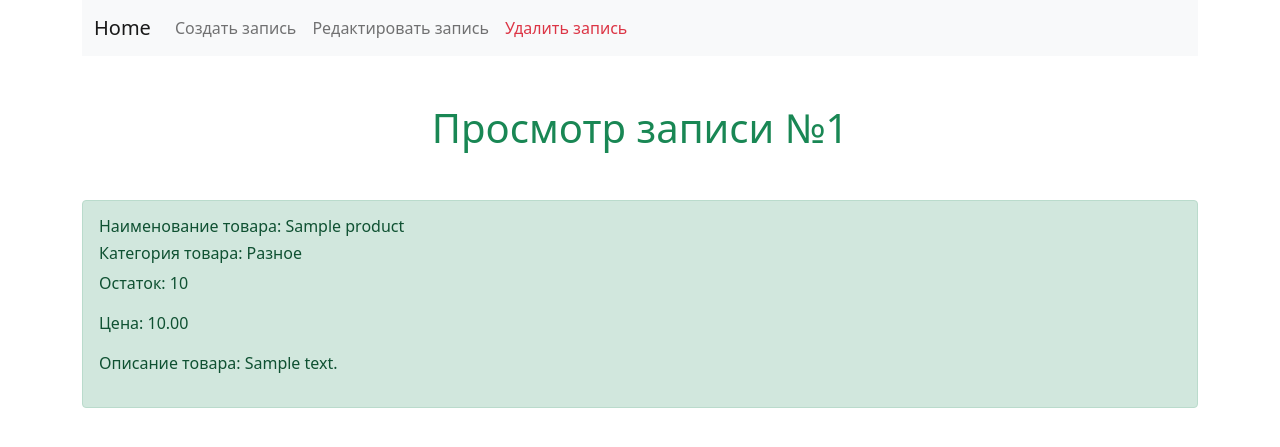
After one commit to romanov-kubanych/lab01, a Django app: page /product/1/ in a window 1280 px wide. The commit adds this page. Shown: the top 447 px of the page. Run offline with Django 4.2, Linux system fonts and the light colour scheme; tables that the repository leaves empty hold one stand-in row (values such as "Sample post").

Commit message:
Добавлена страница детального просмотра

```diff
--- a/webapp/templates/index_view.html
+++ b/webapp/templates/index_view.html
@@ -17,7 +17,7 @@ Products
                             <h5 class="card-title">{{ product.title }}</h5>
                             <h6 class="card-subtitle mb-2 text-muted">Категория: {{ product.get_category_display }}</h6>
                             <p class="card-text">Цена: {{ product.price }}</p>
-                            <a href="#" class="card-link">Подробнее...</a>
+                            <a href="{% url 'product_view' product.pk %}" class="card-link">Подробнее...</a>
                         </div>
                     </div>
                 </div>
--- /dev/null
+++ b/webapp/templates/product_view.html
@@ -0,0 +1,34 @@
+{% extends 'base.html' %}
+
+{% block title %}
+Product {{ product.pk }}
+{% endblock %}
+
+{% block nav %}
+    <li class="nav-item">
+        <a class="nav-link" href='#'>Создать запись</a>
+    </li>
+    <li class="nav-item">
+        <a class="nav-link" href='#'>Редактировать запись</a>
+    </li>
+    <li class="nav-item">
+        <a class="nav-link text-danger" href="#">Удалить запись</a>
+    </li>
+{% endblock %}
+
+{% block content %}
+        <div class="text-center my-5">
+            <h1 class="text-success"> Просмотр записи №{{ product.id }}</h1>
+        </div>
+        <div class="alert alert-success" role="alert">
+            <h6>Наименование товара: {{ product.title }}</h6>
+            <h6>Категория товара: {{ product.get_category_display }}</h6>
+            <p>Остаток: {{ product.balance }}</p>
+            <p>Цена: {{ product.price }}</p>
+            {% if product.description%}
+                <p>Описание товара: {{ product.description }}</p>
+            {% else %}
+                <p>Описание товара: НЕТ</p>
+            {% endif %}
+        </div>
+{% endblock %}
--- a/webapp/urls.py
+++ b/webapp/urls.py
@@ -1,7 +1,8 @@
 from django.urls import path
 
-from webapp.views import index_view
+from webapp.views import index_view, product_view
 
 urlpatterns = [
-    path('', index_view, name="index_view")
+    path('', index_view, name="index_view"),
+    path('product/<int:pk>/', product_view, name='product_view')
 ]
--- a/webapp/views.py
+++ b/webapp/views.py
@@ -1,4 +1,4 @@
-from django.shortcuts import render
+from django.shortcuts import render, redirect, get_object_or_404
 
 from webapp.models import Product
 
@@ -6,3 +6,9 @@ from webapp.models import Product
 def index_view(request):
     products = Product.objects.order_by('category')
     return render(request, 'index_view.html', {'products': products})
+
+
+def product_view(request, pk):
+    product = get_object_or_404(Product, pk=pk)
+
+    return render(request, 'product_view.html', {'product': product})
```
